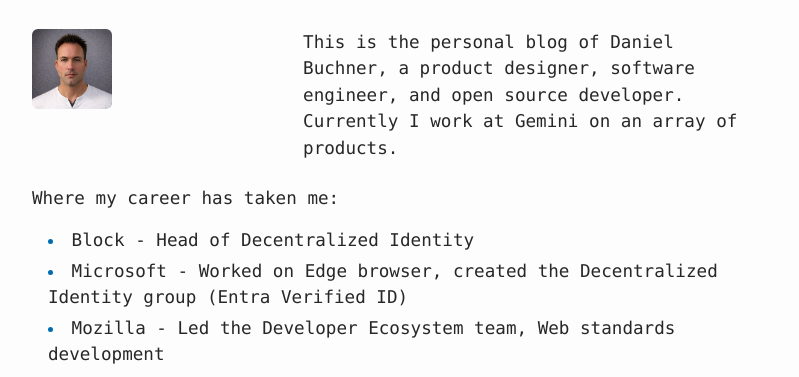
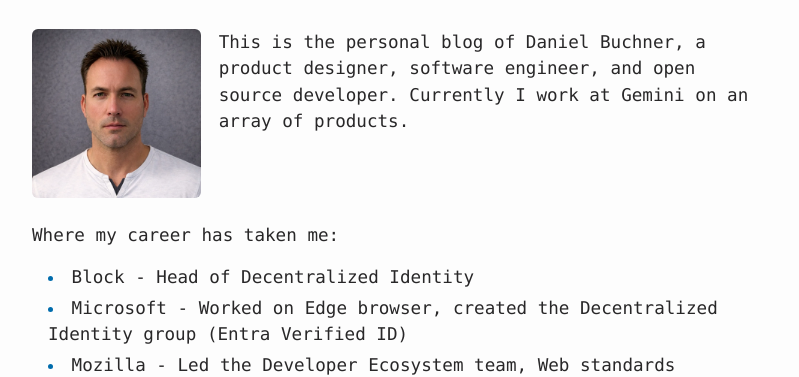
Before and after one commit to csuwildcat/csuwildcat.github.io, an Astro site: page / in a window 1280 px wide. Shown: the part 88-465 px from the top of the page, without its empty margins (240-1039 px from the left). Built offline with nearby package versions, Linux system fonts and the light colour scheme; Astro itself is replaced by a stand-in of ours.

Commit message:
update spacing of text

```diff
--- a/src/pages/index.astro
+++ b/src/pages/index.astro
@@ -28,14 +28,13 @@
       class="pt-8 pb-6"
       style="font-size: clamp(0.8rem, 0.8rem + 0.4vw, 1.1rem);"
     >
-      <div class="flex items-start" style="gap: clamp(0.9rem, 3.5vw, 1.7rem);">
-        <picture>
+      <div class="flex items-start" style="gap: clamp(0.9rem, 1em, 1.7rem);">
+        <picture style="display: block; width: clamp(10em, 100%, 30em);">
           <source srcset="/headshot.webp" type="image/webp" />
           <img
             src="/headshot.png"
             alt="Hooded Coder"
             class="aspect-square rounded-md object-cover"
-            style="width: clamp(80px, 20%, 150px);"
           />
         </picture>
 
```
